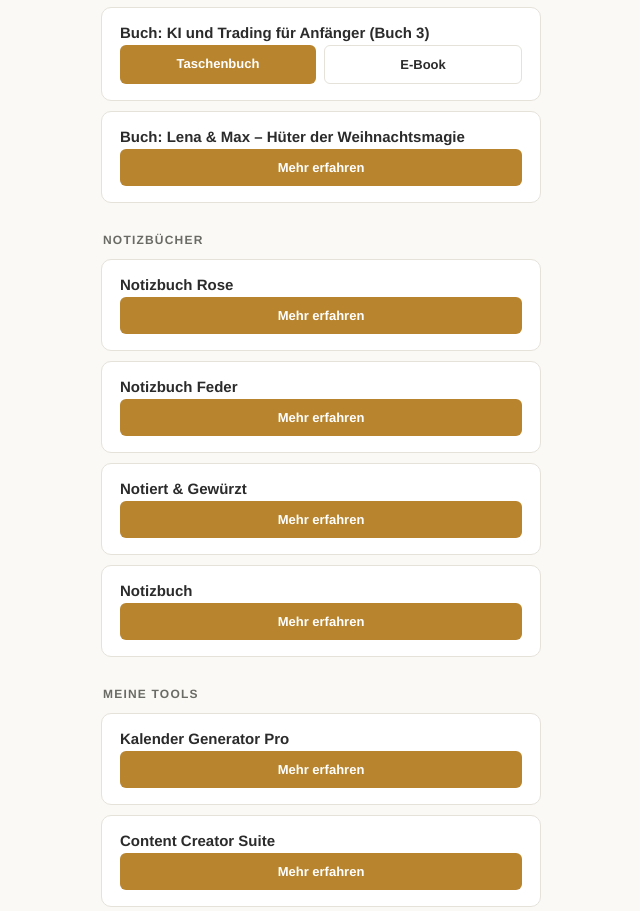
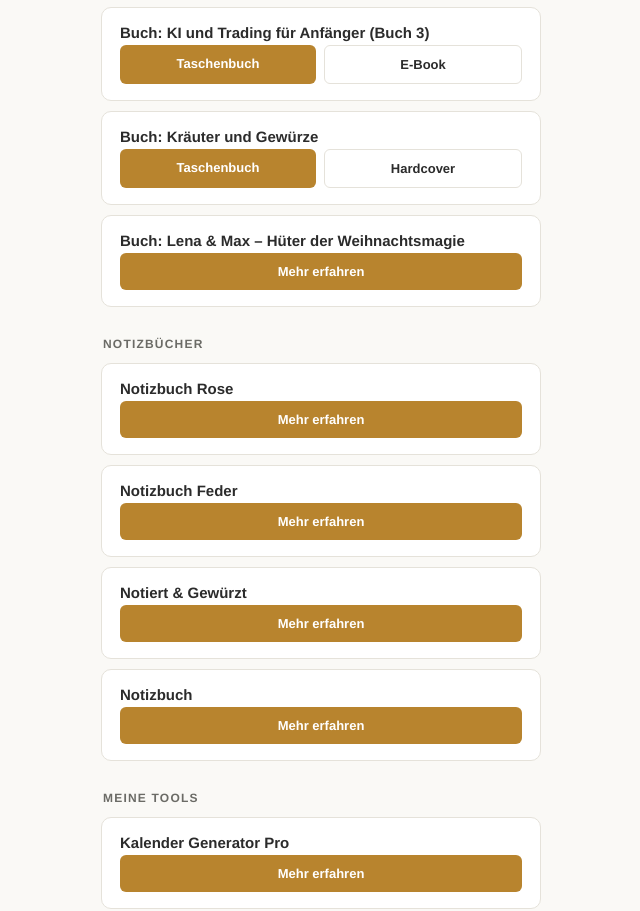
Before and after one commit to sachsenstyle/alle-link, a plain HTML site: page index.html in a window 1280 px wide. Shown: the part 901-1812 px from the top of the page, without its empty margins (319-959 px from the left). Drawn offline with Linux system fonts and the light colour scheme.

Commit message:
Add files via upload

```diff
--- a/index.html
+++ b/index.html
@@ -127,9 +127,13 @@
       </div>
     </div>
 
-    <!-- Kräuter und Gewürze vorübergehend entfernt (KDP-Druckprobleme), später wieder einsetzen:
-    <div class="karte"><p class="titel">Buch: Kräuter und Gewürze</p><div class="btn-row"><a class="btn btn-primary" href="https://kraeuter-und-gewuerze.pages.dev/" target="_blank" rel="noopener">Mehr erfahren</a></div></div>
-    -->
+    <div class="karte">
+      <p class="titel">Buch: Kräuter und Gewürze</p>
+      <div class="btn-row">
+        <a class="btn btn-primary" href="https://www.amazon.de/dp/B0HPBW3PNL" target="_blank" rel="noopener">Taschenbuch</a>
+        <a class="btn btn-secondary" href="https://www.amazon.de/dp/B0HLMQ9H6W" target="_blank" rel="noopener">Hardcover</a>
+      </div>
+    </div>
 
     <div class="karte">
       <p class="titel">Buch: Lena & Max – Hüter der Weihnachtsmagie</p>
```
